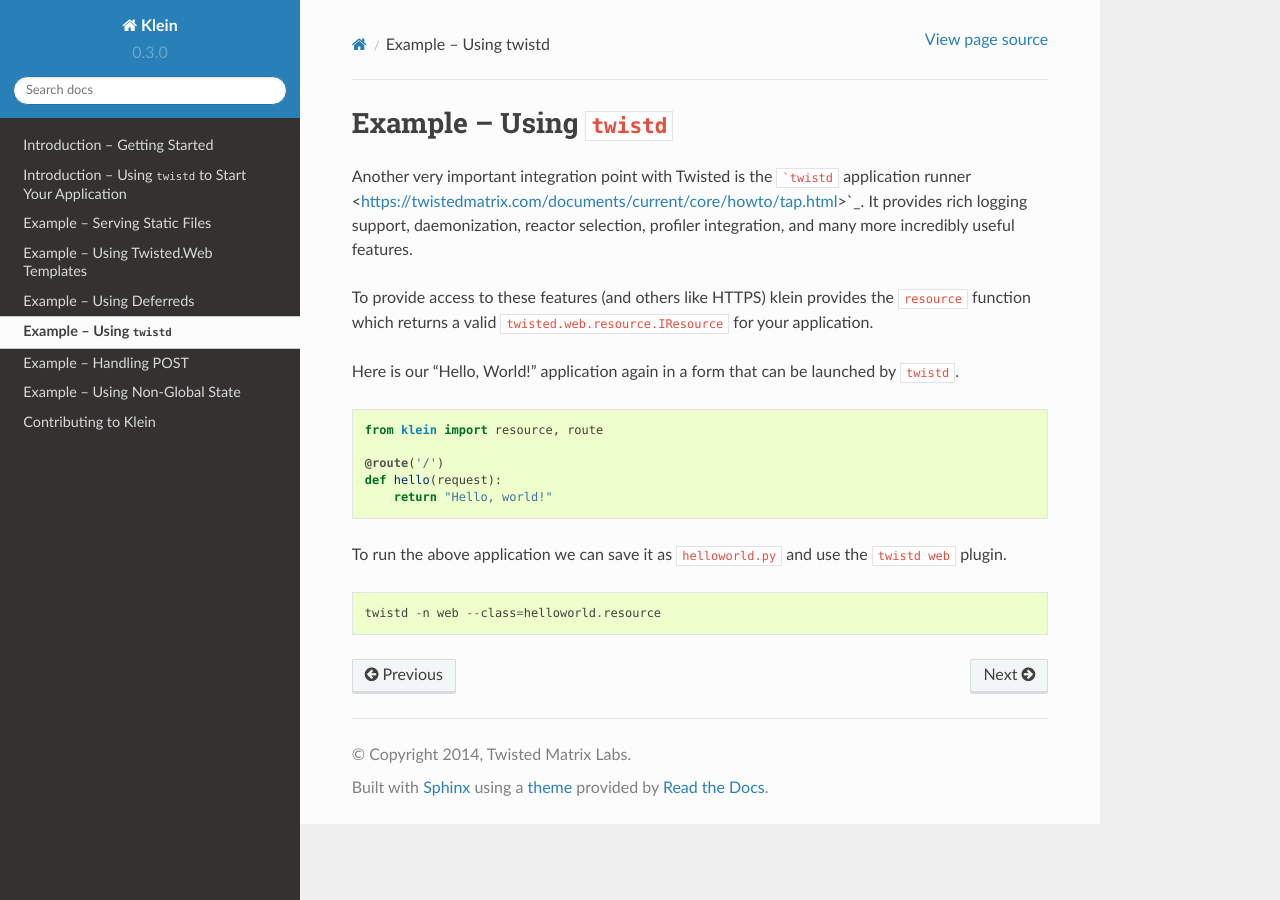
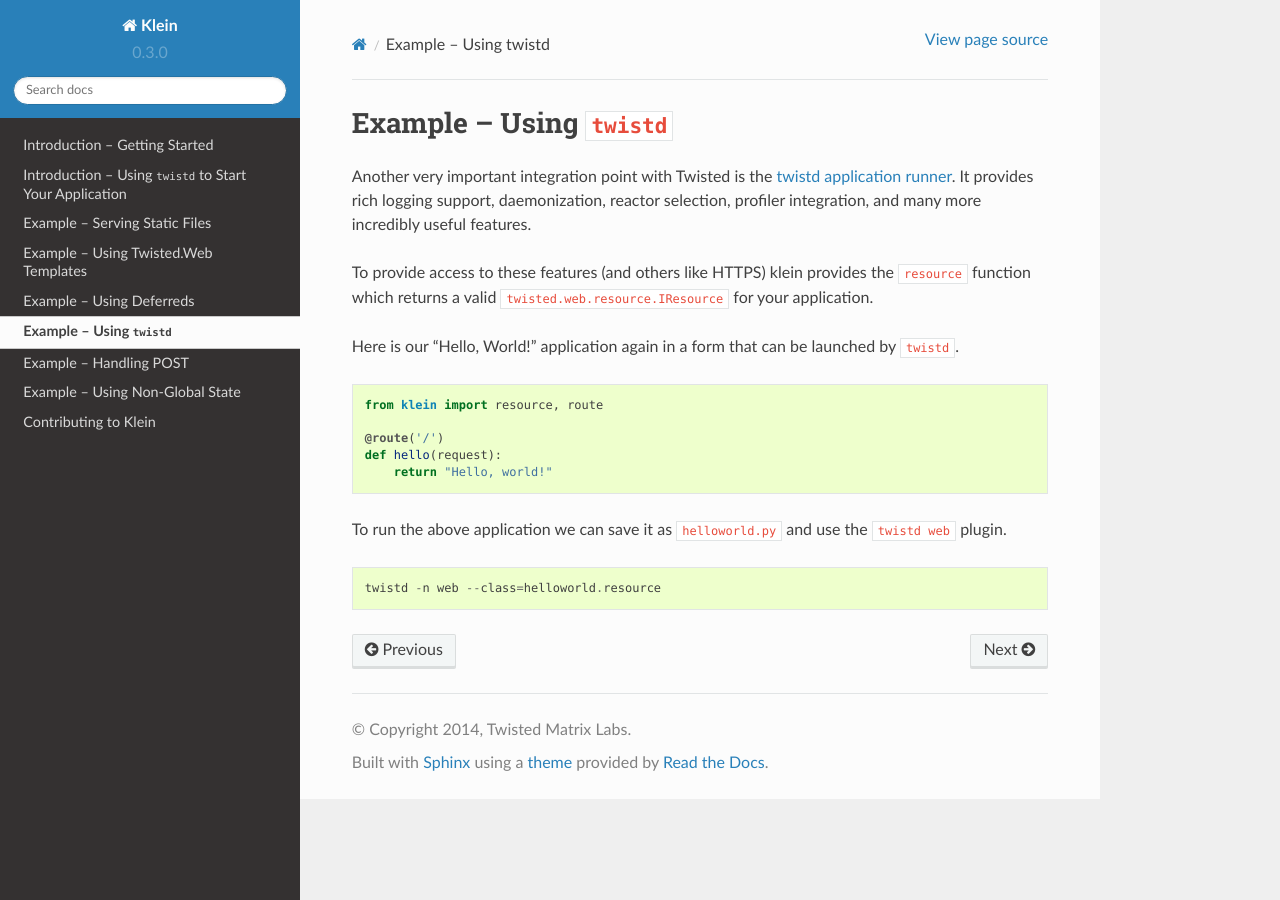
Before and after one commit to twisted/klein, a Sphinx documentation site: the page built from docs/examples/twistd.rst, in a window 1280 px wide. Built offline with Sphinx 7.4.7 and the Read the Docs theme 2.0.0, drawn with Linux system fonts in a browser that asks for light colours.

Commit message:
that doesn't work

````diff
--- a/docs/examples/twistd.rst
+++ b/docs/examples/twistd.rst
@@ -2,7 +2,7 @@
 Example -- Using ``twistd``
 ===========================
 
-Another very important integration point with Twisted is the ```twistd`` application runner <https://twistedmatrix.com/documents/current/core/howto/tap.html>`_.
+Another very important integration point with Twisted is the `twistd application runner <https://twistedmatrix.com/documents/current/core/howto/tap.html>`_.
 It provides rich logging support, daemonization, reactor selection, profiler integration, and many more incredibly useful features.
 
 To provide access to these features (and others like HTTPS) klein provides the ``resource`` function which returns a valid ``twisted.web.resource.IResource`` for your application.
````
